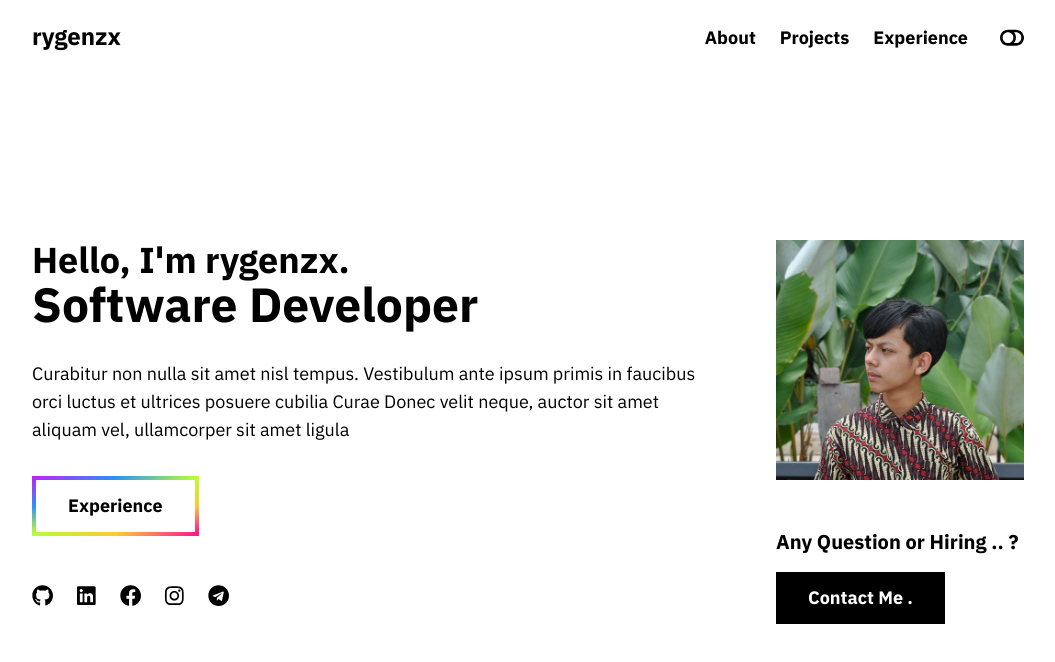
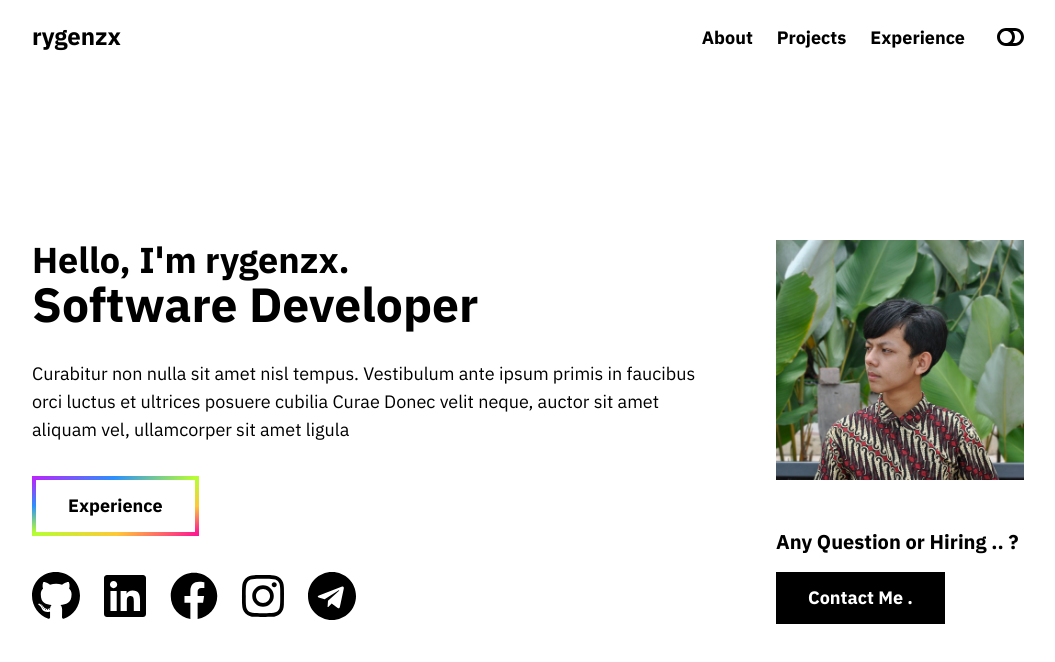
Before and after one commit to rigenski/personal-website, a Next.js app: page / in a window 1280 px wide. Shown: the top 662 px of the page, without its empty margins (112-1167 px from the left). Built offline with nearby package versions, Linux system fonts and the light colour scheme.

Commit message:
fix: change icon size v7

```diff
--- a/components/home/SocialButton.tsx
+++ b/components/home/SocialButton.tsx
@@ -24,7 +24,7 @@ const SocialButton = (props: SocialProps) => {
       >
         <FontAwesomeIcon
           icon={["fab", social.name]}
-          className="transform fa-lg hover:-translate-y-1"
+          className="transform h-9 text-4xl hover:-translate-y-1 md:h-14 md:text-5xl"
         />
       </button>
     </li>
--- a/components/nav/Navbar.tsx
+++ b/components/nav/Navbar.tsx
@@ -100,12 +100,12 @@ const Navbar = () => {
                   {darkTheme ? (
                     <FontAwesomeIcon
                       icon={["fas", "toggle-on"]}
-                      className="fa-lg"
+                      className="h-6 text-2xl"
                     />
                   ) : (
                     <FontAwesomeIcon
                       icon={["fas", "toggle-off"]}
-                      className="fa-lg"
+                      className="h-6 text-2xl"
                     />
                   )}
                 </button>
@@ -138,12 +138,12 @@ const Navbar = () => {
                   {darkTheme ? (
                     <FontAwesomeIcon
                       icon={["fas", "toggle-on"]}
-                      className="fa-lg"
+                      className="h-6 text-2xl"
                     />
                   ) : (
                     <FontAwesomeIcon
                       icon={["fas", "toggle-off"]}
-                      className="fa-lg"
+                      className="h-6 text-2xl"
                     />
                   )}
                 </button>
@@ -180,7 +180,10 @@ const Navbar = () => {
                 className="pl-4 py-4 dark:text-white"
                 onClick={() => onDrawerClick()}
               >
-                <FontAwesomeIcon icon={["fas", "bars"]} className="fa-lg" />
+                <FontAwesomeIcon
+                  icon={["fas", "bars"]}
+                  className="h-6 text-2xl"
+                />
               </button>
             </div>
           </div>
--- a/components/projects/ProjectCard.tsx
+++ b/components/projects/ProjectCard.tsx
@@ -66,7 +66,7 @@ const ProjectCard = (props: ProjectProps) => {
           >
             <FontAwesomeIcon
               icon={["fab", "github"]}
-              className="text-white fa-sm dark:text-black"
+              className="text-white h-4 text-base dark:text-black"
             />
             <span className="ml-2 text-white dark:text-black">GitHub</span>
           </button>
@@ -77,7 +77,7 @@ const ProjectCard = (props: ProjectProps) => {
             >
               <FontAwesomeIcon
                 icon={["fas", "link"]}
-                className="text-white fa-sm dark:text-black"
+                className="text-white h-4 text-base dark:text-black"
               />
               <span className="ml-2 text-white dark:text-black">Demo</span>
             </button>
--- a/pages/index.tsx
+++ b/pages/index.tsx
@@ -35,7 +35,7 @@ const Home = (props: HomeProps) => {
               <div className="w-1/12 my-auto pr-4 md:hidden">
                 <div className="border-4 border-black -ml-4 dark:border-white"></div>
               </div>
-              <ul className="flex justify-center my-12 w-10/12 md:justify-start md:my-0 md:mt-12">
+              <ul className="flex justify-center my-12 w-10/12 md:justify-start md:my-0 md:mt-8">
                 {socials.map((item, index) => {
                   return <SocialButton key={index} social={item} />;
                 })}
```
